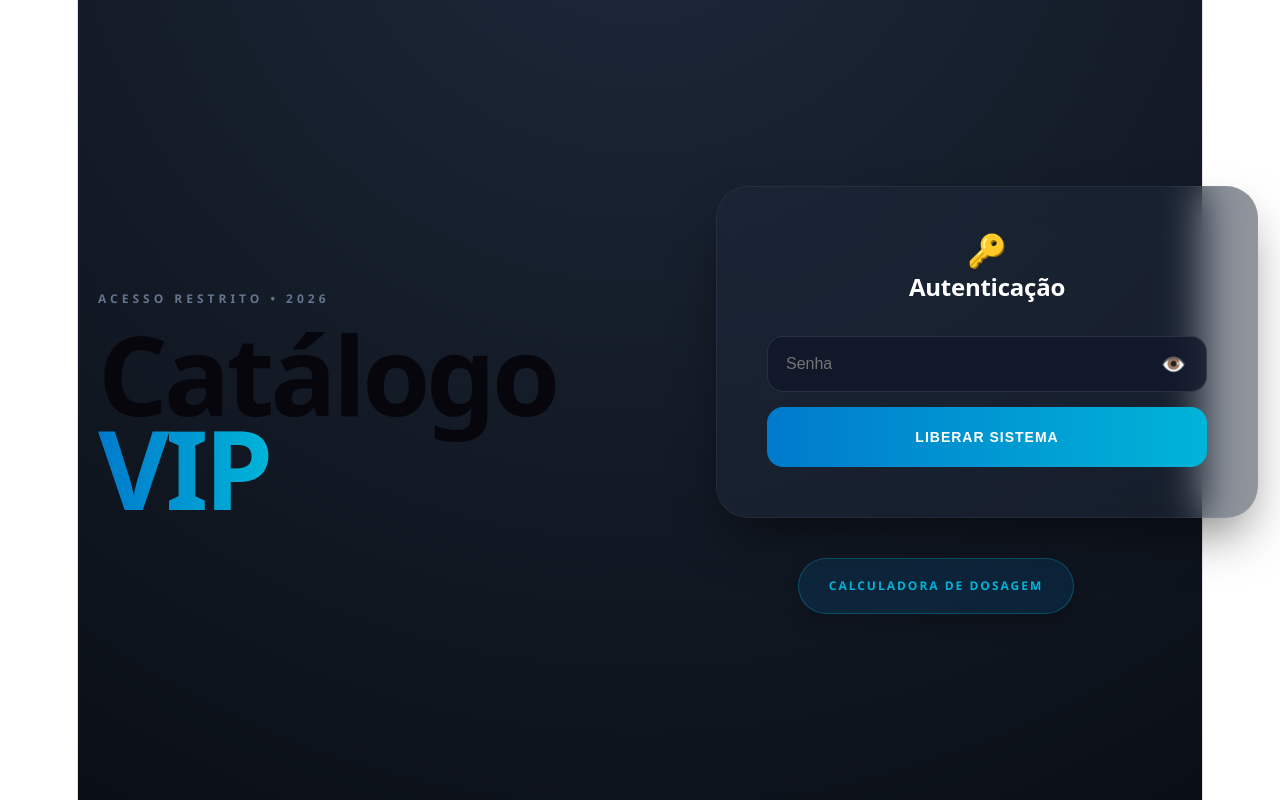
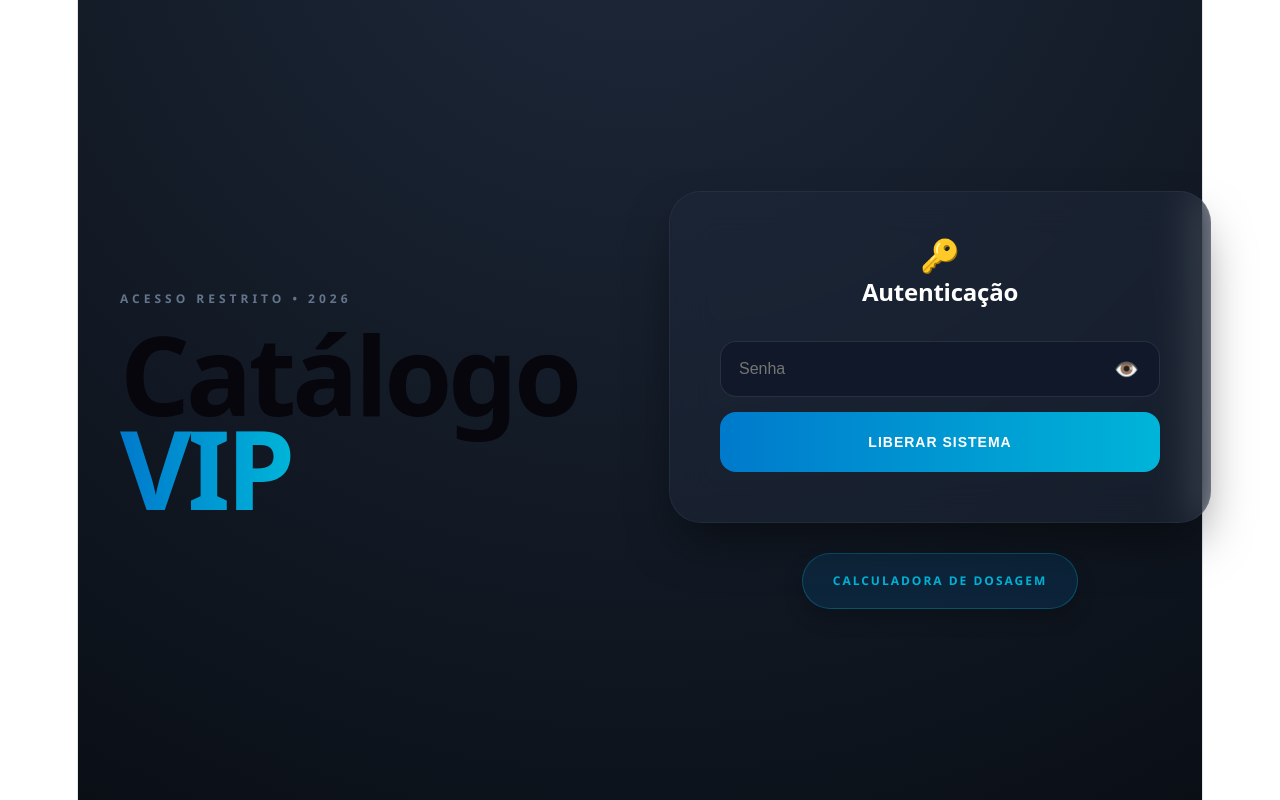
Before and after one commit to nooklesbr-droid/catalogo-site2, a React (Vite) app: page / in a window 1280 px wide. Built offline with nearby package versions, Linux system fonts and the light colour scheme.

Commit message:
Update App.jsx

```diff
--- a/src/App.jsx
+++ b/src/App.jsx
@@ -157,8 +157,8 @@ export default function App() {
               <div style={styles.loginSmallHero}>ACESSO RESTRITO • 2026</div>
               <h1 style={styles.loginTitleHero}>Catálogo<br /><span style={styles.textGradientHero}>VIP</span></h1>
             </div>
+            {/* AJUSTE NA COLUNA DA DIREITA PARA ALINHAMENTO VERTICAL CENTRALIZADO */}
             <div style={styles.loginRight}>
-              <div style={{ width: "100%", maxWidth: "440px" }}>
                 <div style={styles.loginCard}>
                   <div style={styles.loginHeader}><div style={styles.lockBox}>🔑</div><h2 style={styles.loginTitle}>Autenticação</h2></div>
                   <div style={styles.inputWrap}>
@@ -169,8 +169,6 @@ export default function App() {
                   <button onClick={handleLogin} style={styles.primaryButton}>LIBERAR SISTEMA</button>
                 </div>
 
-                {/* BOTÃO FORA DO QUADRO E AZUL */}
-                <div style={{ marginTop: "40px", display: "flex", justifyContent: "center" }}>
                 <a
                   href="https://calculadorapeps.onrender.com/"
                   target="_blank"
@@ -179,8 +177,6 @@ export default function App() {
                 >
                   CALCULADORA DE DOSAGEM
                 </a>
-                </div>
-              </div>
             </div>
           </div>
         </div>
@@ -259,8 +255,11 @@ const getStyles = (isMobile) => ({
   loginSmallHero: { color: "#64748b", fontSize: 12, fontWeight: 700, textTransform: "uppercase", letterSpacing: "4px", marginBottom: 15 },
   loginTitleHero: { margin: 0, fontSize: isMobile ? "50px" : "110px", fontWeight: 800, lineHeight: 0.85, letterSpacing: "-4px" },
   textGradientHero: { background: "linear-gradient(90deg, #007acc, #00b4d8)", WebkitBackgroundClip: "text", WebkitTextFillColor: "transparent" },
-  loginRight: { flex: 1, display: "flex", justifyContent: "center", width: "100%" },
-  loginCard: { width: "100%", background: "rgba(30, 41, 59, 0.5)", border: "1px solid rgba(255, 255, 255, 0.05)", borderRadius: 32, padding: isMobile ? "30px 20px" : "50px", backdropFilter: "blur(20px)", boxShadow: "0 25px 50px -12px rgba(0,0,0,0.5)" },
+
+  // LOGIN RIGHT: Agora garante que tudo dentro dele seja uma coluna centralizada
+  loginRight: { flex: 1, display: "flex", flexDirection: "column", alignItems: "center", width: "100%", maxWidth: "440px" },
+
+  loginCard: { width: "100%", background: "rgba(30, 41, 59, 0.5)", border: "1px solid rgba(255, 255, 255, 0.05)", borderRadius: 32, padding: isMobile ? "30px 20px" : "50px", backdropFilter: "blur(20px)", boxShadow: "0 25px 50px -12px rgba(0,0,0,0.5)", marginBottom: "30px" },
   loginHeader: { display: "flex", flexDirection: "column", alignItems: "center", gap: 10, marginBottom: 35 },
   lockBox: { fontSize: "32px" },
   loginTitle: { margin: 0, fontSize: 24, fontWeight: 700, color: "#fff" },
@@ -270,9 +269,9 @@ const getStyles = (isMobile) => ({
   errorText: { color: "#fb7185", fontSize: 13, textAlign: "center", fontWeight: 600, marginBottom: "15px" },
   primaryButton: { width: "100%", height: 60, borderRadius: 16, background: "linear-gradient(90deg, #007acc, #00b4d8)", color: "#fff", fontWeight: 700, cursor: "pointer", border: "none", fontSize: 14, letterSpacing: "1px" },
 
-  // NOVO ESTILO: BOTÃO DA CALCULADORA FORA DO CARD
+  // BOTÃO DA CALCULADORA: Removi margens fixas estranhas para ele se alinhar ao centro do loginRight
   calcButtonLogin: {
-    display: "inline-flex",
+    display: "flex",
     alignItems: "center",
     justifyContent: "center",
     padding: "0 30px",
@@ -287,7 +286,8 @@ const getStyles = (isMobile) => ({
     letterSpacing: "2px",
     textDecoration: "none",
     transition: "0.3s",
-    boxShadow: "0 10px 20px rgba(0,0,0,0.2)"
+    boxShadow: "0 10px 20px rgba(0,0,0,0.2)",
+    textAlign: "center"
   },
 
   appContainer: { width: "95%", maxWidth: "1100px", margin: "0 auto", padding: isMobile ? "20px 0" : "40px 0", boxSizing: "border-box" },
```
Lines whose indentation alone changed are shown as unchanged.
